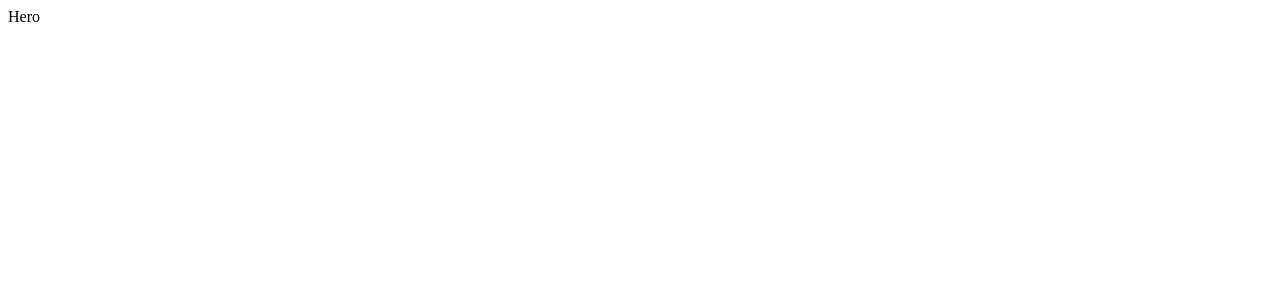
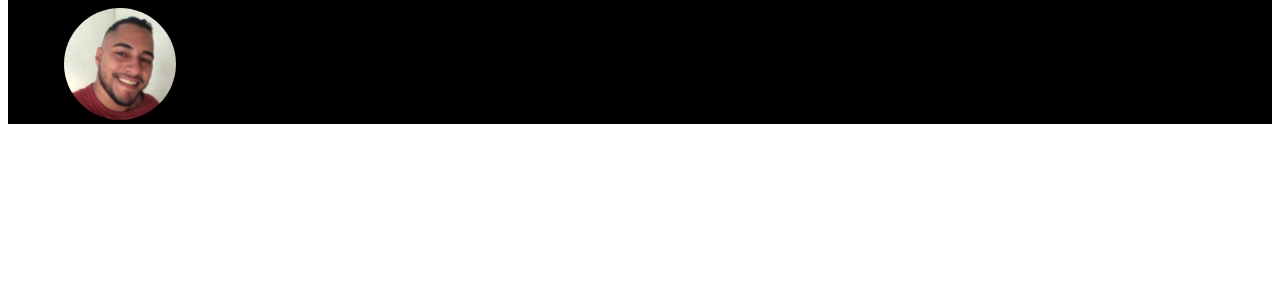
Before and after one commit to gustavolima15/my-portfolio, a React (Vite) app: page / in a window 1280 px wide. Shown: the top 300 px of the page. Built offline with nearby package versions, Linux system fonts and the light colour scheme.

Commit message:
feat: container

```diff
--- a/src/pages/Home/sections/Hero/Hero.tsx
+++ b/src/pages/Home/sections/Hero/Hero.tsx
@@ -1,8 +1,35 @@
+import { styled, Grid, Container} from "@mui/material"
+import Avatar from "../../../../assets/image/avatar.jpeg"
+
 const Hero = () => {
 
-    return (
+
+
+  const StyledHero = styled("div")(() => ({
+     backgroundColor: "black"
+  }))
+
+  const StyledImg = styled("img")(() => ({
+    width: "30%",
+    borderRadius: "50%"
+  }))
+
+
+
+  return (
       <>
-        Hero
+        <StyledHero>
+          <Container>
+            <Grid container spacing={2}>
+              <Grid item xs={4}>
+                <StyledImg src={Avatar} />
+              </Grid>
+              <Grid item xs={8}>
+                xs=4
+              </Grid>
+            </Grid>
+          </Container>
+        </StyledHero>
       </>
     )
   }
```
